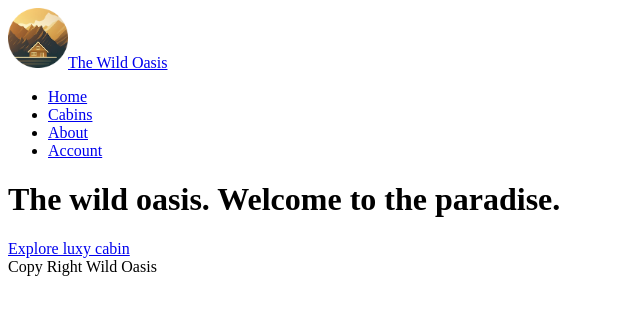
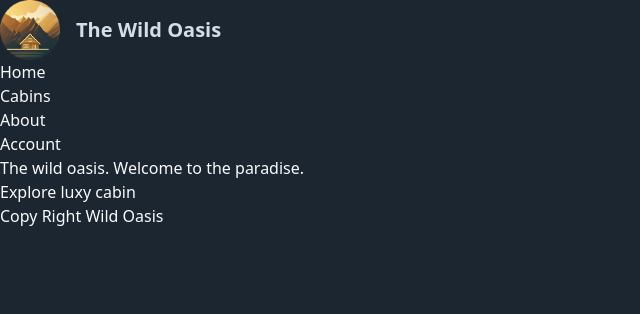
Before and after one commit to codejordy25/The-wild-oasis-website, a Next.js app: page / in a window 1280 px wide. Shown: the top 314 px of the page, without its empty margins (0-640 px from the left). Built offline with nearby package versions, Linux system fonts and the light colour scheme.

Commit message:
styling with tail/ add page metadata and favicon

```diff
--- a/app/_components/Counter.js
+++ b/app/_components/Counter.js
@@ -1,5 +1,6 @@
 "use client";
 import { useState } from "react";
+
 export default function Counter({ users }) {
   const [count, setCount] = useState(0);
   return (
--- a/app/_components/Logo.js
+++ b/app/_components/Logo.js
@@ -1,4 +1,6 @@
 import Link from "next/link";
+
+import "@/app/_styles/globals.css";
 
 export default function Logo() {
   return (
--- a/app/_components/Navigation.js
+++ b/app/_components/Navigation.js
@@ -1,5 +1,5 @@
 import Link from "next/link";
-function Navigation() {
+export default function Navigation() {
   return (
     <ul>
       <li>
@@ -17,5 +17,3 @@ function Navigation() {
     </ul>
   );
 }
-
-export default Navigation;
--- a/app/_styles/globals.css
+++ b/app/_styles/globals.css
@@ -2,14 +2,14 @@
 @tailwind components;
 @tailwind utilities;
 
-@layer components {
+layer components {
   .spinner {
     margin: 3.2rem auto 1.6rem;
     width: 60px;
     aspect-ratio: 1;
     border-radius: 50%;
-    border: 8px solid theme('colors.primary.900');
-    border-right-color: theme('colors.primary.200');
+    border: 8px solid theme("colors.primary.900");
+    border-right-color: theme("colors.primary.200");
     animation: rotate 1s infinite linear;
   }
 
@@ -18,7 +18,7 @@
     width: 20px;
     aspect-ratio: 1;
     border-radius: 50%;
-    border: 2px solid theme('colors.primary.200');
+    border: 2px solid theme("colors.primary.200");
     border-right-color: transparent;
     animation: rotate 1s infinite linear;
   }
@@ -33,7 +33,7 @@
 /* For data picker */
 .rdp {
   --rdp-cell-size: 32px !important;
-  --rdp-accent-color: theme('colors.accent.500') !important;
-  --rdp-background-color: theme('colors.accent.600') !important;
+  --rdp-accent-color: theme("colors.accent.500") !important;
+  --rdp-background-color: theme("colors.accent.600") !important;
   margin: 0 !important;
 }
--- a/app/about/page.js
+++ b/app/about/page.js
@@ -1,9 +1,11 @@
-function page() {
+export const metadata = {
+  title: "About",
+};
+
+export default function page() {
   return (
     <div>
       <h1>About the oasis Wild</h1>
     </div>
   );
 }
-
-export default page;
--- a/app/account/page.js
+++ b/app/account/page.js
@@ -1,9 +1,11 @@
-function page() {
+export const metadata = {
+  title: "Guest area",
+};
+
+export default function page() {
   return (
     <div>
       <h1>Your account</h1>
     </div>
   );
 }
-
-export default page;
--- a/app/cabins/page.js
+++ b/app/cabins/page.js
@@ -1,4 +1,6 @@
-import Counter from "@/app/_components/Counter";
+export const metadata = {
+  title: "Cabins",
+};
 
 export default function page() {
   return (
--- a/app/layout.js
+++ b/app/layout.js
@@ -1,13 +1,24 @@
 import Navigation from "@/app/_components/Navigation";
-import Logo from "./_components/Logo";
+import Logo from "@/app/_components/Logo";
+
+import "@/app/_styles/globals.css";
 
 export const metadata = {
-  title: "The Wild Oasis",
+  // title: "The Wild Oasis",
+  title: {
+    default: "Welcome|The Wild Oasis",
+    template: "%s | The Wild Oasis",
+  },
+
+  //descrip par defaut de toutes les pages, mains nous pouvonns exporter une autre description dans chaque page
+  description:
+    "Luxurious cabin hotel, located in the heart of the Itailan Dolomites, surroun by beautiful mountains and dark forests",
 };
+
 export default function RootLayout({ children }) {
   return (
     <html>
-      <body>
+      <body className="bg-primary-900 text-gray-50 min-h-screen">
         <header>
           <Logo />
           <Navigation />
--- a/app/page.js
+++ b/app/page.js
@@ -1,7 +1,6 @@
 import Link from "next/link";
 
-import Navigation from "@/app/_components/Navigation";
-function page() {
+export default function page() {
   return (
     <div>
       <h1>The wild oasis. Welcome to the paradise. </h1>
@@ -9,5 +8,3 @@ function page() {
     </div>
   );
 }
-
-export default page;
--- a/tailwind.config.js
+++ b/tailwind.config.js
@@ -8,8 +8,32 @@ module.exports = {
   theme: {
     extend: {
       colors: {
-        background: "var(--background)",
-        foreground: "var(--foreground)",
+        primary: {
+          50: "#E1E8EF",
+          100: "#D4DEE7",
+          200: "#B7C7D7",
+          300: "#99B0C7",
+          400: "#7C99B6",
+          500: "#5E82A6",
+          600: "#4C6B8A",
+          700: "#3C546C",
+          800: "#2C3D4F",
+          900: "#1B2631",
+          950: "#141C24",
+        },
+        accent: {
+          50: "#FAF5F0",
+          100: "#F4ECE1",
+          200: "#E8D6BF",
+          300: "#DDC2A2",
+          400: "#D2AF84",
+          500: "#C69963",
+          600: "#B78343",
+          700: "#926835",
+          800: "#6C4D28",
+          900: "#4B351B",
+          950: "#382814",
+        },
       },
     },
   },
```
Also changed, not shown: package.json (+6 -5 lines), app/icon.png (added), 1 other file (tests, documents, lock files or other folders).
